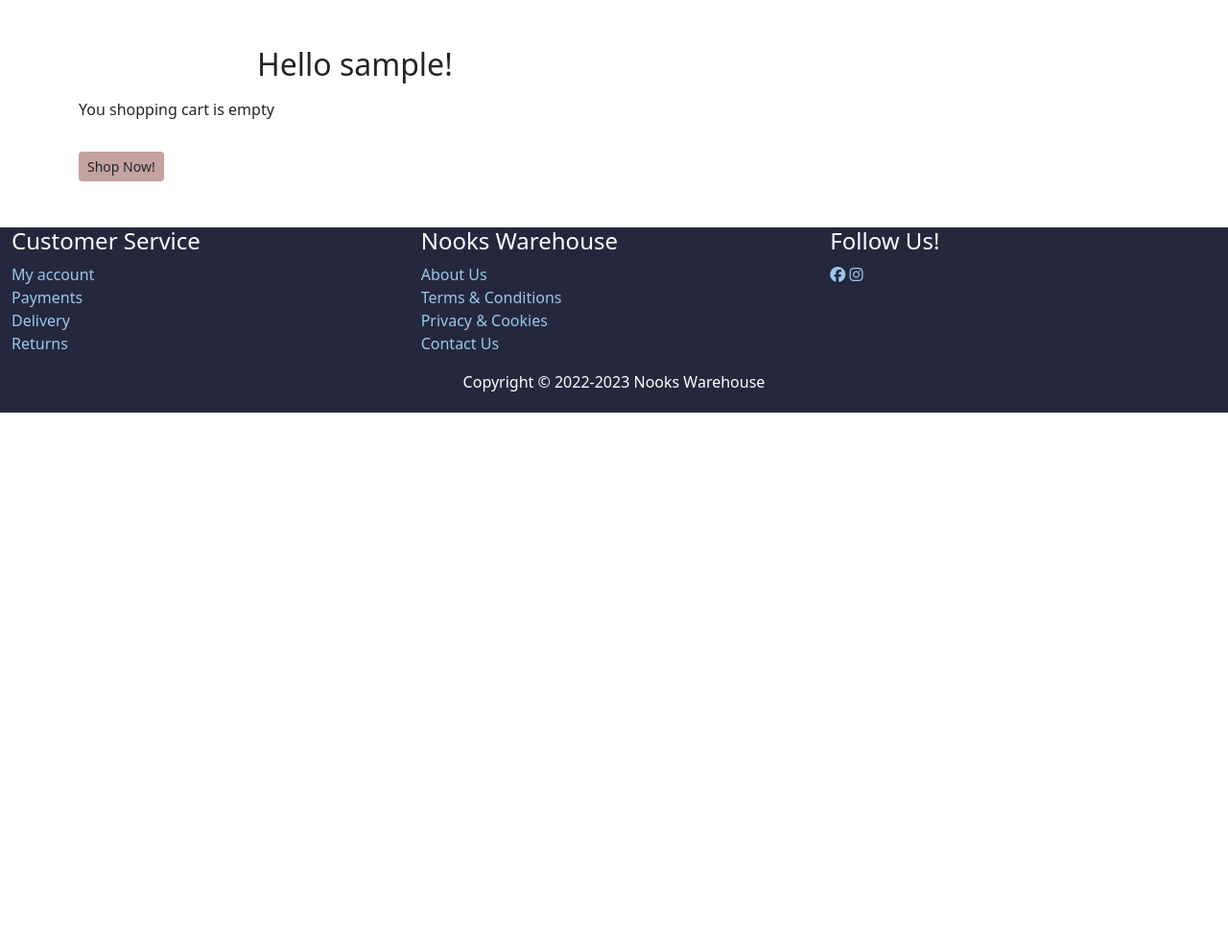
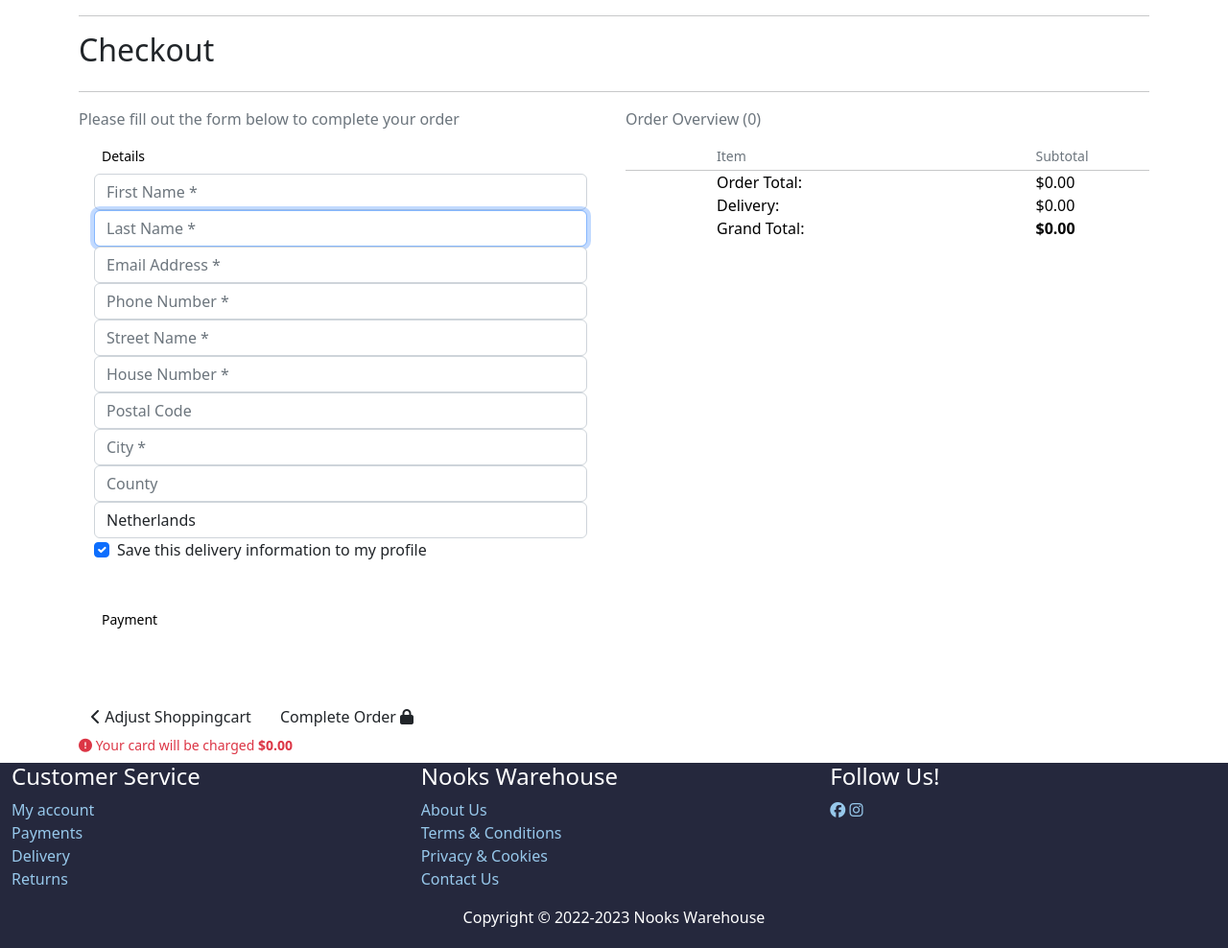
Before and after one commit to sharondrinkwaard/nookswarehouse, a Django app: template payments/templates/payments/payments.html in a window 1280 px wide. Shown: the part 288-1276 px from the top of the page at 96% size. Before the commit the page ends 718 px from the top, so only its background shows below. Run offline with Django 3.2, Linux system fonts and the light colour scheme; the template is opened without the code that fills it: values that come from a table or form of the project are taken from there, others are empty; the visitor is signed in with stand-in values (Sample User, id 1); some libraries are stand-ins or nearby versions.

Commit message:
Add form to payments.html+update shoppingcart

```diff
--- a/payments/forms.py
+++ b/payments/forms.py
@@ -6,7 +6,7 @@ class OrderForm(forms.ModelForm):
     class Meta:
         model = Order
         fields = ('first_name', 'last_name', 'email',
-                  'phone_number', 'streetaddress', 'house_number',
+                  'phone_number', 'street_address', 'house_number',
                   'postcode', 'city', 'county', 'country')
 
     def __init__(self, *args, **kwargs):
--- a/payments/templates/payments/payments.html
+++ b/payments/templates/payments/payments.html
@@ -1,17 +1,138 @@
 {% extends 'base.html' %}
-
+{% load crispy_forms_tags %}
 {% block page_header %}
 {% endblock %}
 
 {% block content %}
 <section>
+    <div class="overlay"></div>
     <div class="container">
-        <div class="col-md-8 mt-5 offset-md-2">
+        <div class="row">
+            <div class="col">
+                <hr>
+                <h2 class="logo-font mb-4">Checkout</h2>
+                <hr>
+            </div>
+        </div>
+
+        <div class="row">
+            <div class="col-12 col-lg-6 order-lg-last mb-5">
+                <p class="text-muted">Order Overview ({{ product_count }})</p>
+                <div class="row">
+                    <div class="col-7 offset-2">
+                        <p class="mb-1 mt-0 small text-muted">Item</p>
+                    </div>
+                    <div class="col-3 text-right">
+                        <p class="mb-1 mt-0 small text-muted">Subtotal</p>
+                    </div>
+                </div>
+                {% for article in shopping_items %}
+                    <div class="row">
+                        <div class="col-2 mb-1">
+                            <a href="{% url 'product_detail' article.product.id %}">
+                                {% if article.product.image %}
+                                    <img class="w-100" src="{{ article.product.image.url }}" alt="{{ product.name }}">
+                                {% else %}
+                                    <img class="w-100" src="{{ MEDIA_URL }}noimage.png" alt="{{ product.name }}">
+                                {% endif %}
+                            </a>
+                        </div>
+                        <div class="col-7">
+                            <p class="my-0"><strong>{{ article.product.name }}</strong></p>
+                            <p class="my-0 small">Size: {% if article.product.has_sizes %}{{ article.size|upper }}{% else %}N/A{% endif %}</p>
+                            <p class="my-0 small text-muted">Qty: {{ article.quantity }}</p>
+                        </div>
+                        <div class="col-3 text-right">
+                            <p class="my-0 small text-muted">${{ article.product.price }}</p>
+                        </div>
+                    </div>
+                {% endfor %}
+                <hr class="my-0">
+                <div class="row text-black text-right">
+                    <div class="col-7 offset-2">
+                        <p class="my-0">Order Total:</p>
+                        <p class="my-0">Delivery:</p>
+                        <p class="my-0">Grand Total:</p>
+                    </div>
+                    <div class="col-3">
+                        <p class="my-0">${{ total | floatformat:2 }}</p>
+                        <p class="my-0">${{ delivery | floatformat:2 }}</p>
+                        <p class="my-0"><strong>${{ grand_total | floatformat:2 }}</strong></p>
+                    </div>
+                </div>
+            </div>
+            <div class="col-12 col-lg-6">
+                <p class="text-muted">Please fill out the form below to complete your order</p>
+                <form action="{% url 'payments' %}" method="POST" id="payment-form">
+                    {% csrf_token %}
+                    <fieldset class="rounded px-3 mb-5">
+                        <legend class="fieldset-label small text-black px-2 w-auto">Details</legend>
+                        {{ order_form | crispy }}
+
+                        <!-- {{ order_form.first_name | as_crispy_field }}
+                        {{ order_form.last_name | as_crispy_field }}
+                        {{ order_form.email | as_crispy_field }}
+                        {{ order_form.phone_number | as_crispy_field }}
+                        {{ order_form.street_address | as_crispy_field }}
+                        {{ order_form.house_number | as_crispy_field }}
+                        {{ order_form.postcode | as_crispy_field }}
+                        {{ order_form.city | as_crispy_field }}
+                        {{ order_form.county | as_crispy_field }}
+                        {{ order_form.country | as_crispy_field }} -->
+                        <div class="form-check form-check-inline float-right mr-0">
+							{% if user.is_authenticated %}
+								<label class="form-check-label" for="id-save-info">Save this delivery information to my profile</label>
+                                <input class="form-check-input ml-2 mr-0" type="checkbox" id="id-save-info" name="save-info" checked>
+							{% else %}
+								<label class="form-check-label" for="id-save-info">
+                                    <a class="text-info" href="{% url 'account_signup' %}">Create an account</a> or
+                                    <a class="text-info" href="{% url 'account_login' %}">login</a> to save this information
+                                </label>
+							{% endif %}
+						</div>
+                    </fieldset>
+                    <fieldset class="px-3">
+                        <legend class="fieldset-label small text-black px-2 w-auto">Payment</legend>
+                        <!-- A Stripe card element will go here -->
+                        <div class="mb-3" id="card-element"></div>
+
+                        <!-- Used to display form errors -->
+                        <div class="mb-3 text-danger" id="card-errors" role="alert"></div>
+                    </fieldset>
+
+                    <div class="submit-button text-right mt-5 mb-2">
+						<a href="{% url 'overview_orders' %}" class="btn btn-outline-black rounded-0">
+							<span class="icon">
+								<i class="fas fa-chevron-left"></i>
+							</span>
+							<span class="font-weight-bold">Adjust Shoppingcart</span>
+						</a>
+						<button id="submit-button" class="btn btn-black rounded-0">
+							<span class="font-weight-bold">Complete Order</span>
+							<span class="icon">
+								<i class="fas fa-lock"></i>
+							</span>
+						</button>
+						<p class="small text-danger my-0">
+							<span class="icon">
+								<i class="fas fa-exclamation-circle"></i>
+							</span>
+							<span>Your card will be charged <strong>${{ grand_total|floatformat:2 }}</strong></span>
+						</p>
+					</div>
+                </form>
+            </div>
+        </div>
+
+
+
+
+    <!-- <div class="container"> -->
+        <!-- <div class="col-md-8 mt-5 offset-md-2">
             <h2>Hello {{ request.user.username }}!</h2>
             <p></p>
         </div>
         <div class="table-responsive-sm table-responsive-md">
-            {% if shopping_items %}
             <table class="table">
                 <thead>
                     <tr>
@@ -30,6 +151,7 @@
                         <td>
                             <p><strong>{{ article.product.name }}</strong>></p>
                             <p>SKU: {{ article.product.sku }}</p>
+
                             {% if article.product.has_sizes %}
                             <p><strong>Size: </strong>{{ article.size }}</p>
                             {% endif %}
@@ -53,20 +175,9 @@
                         <td colspan="4"></td>
                         <td class="text-right" colspan="2"><strong> Shoppingcart total: &euro;{{ total|floatformat:2 }}</strong></td>
                     </tr>
-                    <tr>
-                        <td colspan="4"></td>
-                        <td>
-                            <a class="btn btn-custom" href="{% url 'products' %?">Keep Shopping</a>
-                            <a class="btn btn-custom" href="">Checkout</a>
-                        </td>
-                    </tr>
                 </tbody>
-            {% else %}
-                <p>You shopping cart is empty</p>
-                <a class="btn btn-custom btn-sm mt-3 mb-5" href="{% url 'products' %}">Shop Now!</a>
-            {% endif %}
             </table>
         </div>
-    </div>
+    </div> -->
 </section>
 {% endblock %}
--- a/requirements.txt
+++ b/requirements.txt
@@ -2,8 +2,11 @@ asgiref==3.5.2
 dj-database-url==1.2.0
 Django==3.2.16
 django-allauth==0.41.0
+django-crispy-forms==1.14.0
+django-summernote==0.8.20.0
 gunicorn==20.1.0
 oauthlib==3.2.2
+Pillow==9.4.0
 psycopg2==2.9.5
 python3-openid==3.2.0
 pytz==2022.7
--- a/shop/settings.py
+++ b/shop/settings.py
@@ -67,6 +67,8 @@ MIDDLEWARE = [
 
 ROOT_URLCONF = 'shop.urls'
 
+CRISPY_TEMPLATE_PACK = 'bootstrap4'
+
 TEMPLATES = [
     {
         'BACKEND': 'django.template.backends.django.DjangoTemplates',
@@ -83,6 +85,10 @@ TEMPLATES = [
                 'django.contrib.messages.context_processors.messages',
                 'shoppingcart.contexts.shopping_content',
             ],
+            'builtins': [
+                'crispy_forms.templatetags.crispy_forms_tags',
+                'crispy_forms.templatetags.crispy_forms_field',
+            ]
         },
     },
 ]
--- a/shoppingcart/templates/shoppingcart/overview_orders.html
+++ b/shoppingcart/templates/shoppingcart/overview_orders.html
@@ -58,7 +58,7 @@
                         <td colspan="4"></td>
                         <td>
                             <a class="btn btn-custom" href="{% url 'products' %?">Keep Shopping</a>
-                            <a class="btn btn-custom" href="">Checkout</a>
+                            <a class="btn btn-custom" href="{% url 'payments' %}">Checkout</a>
                         </td>
                     </tr>
                 </tbody>
```
